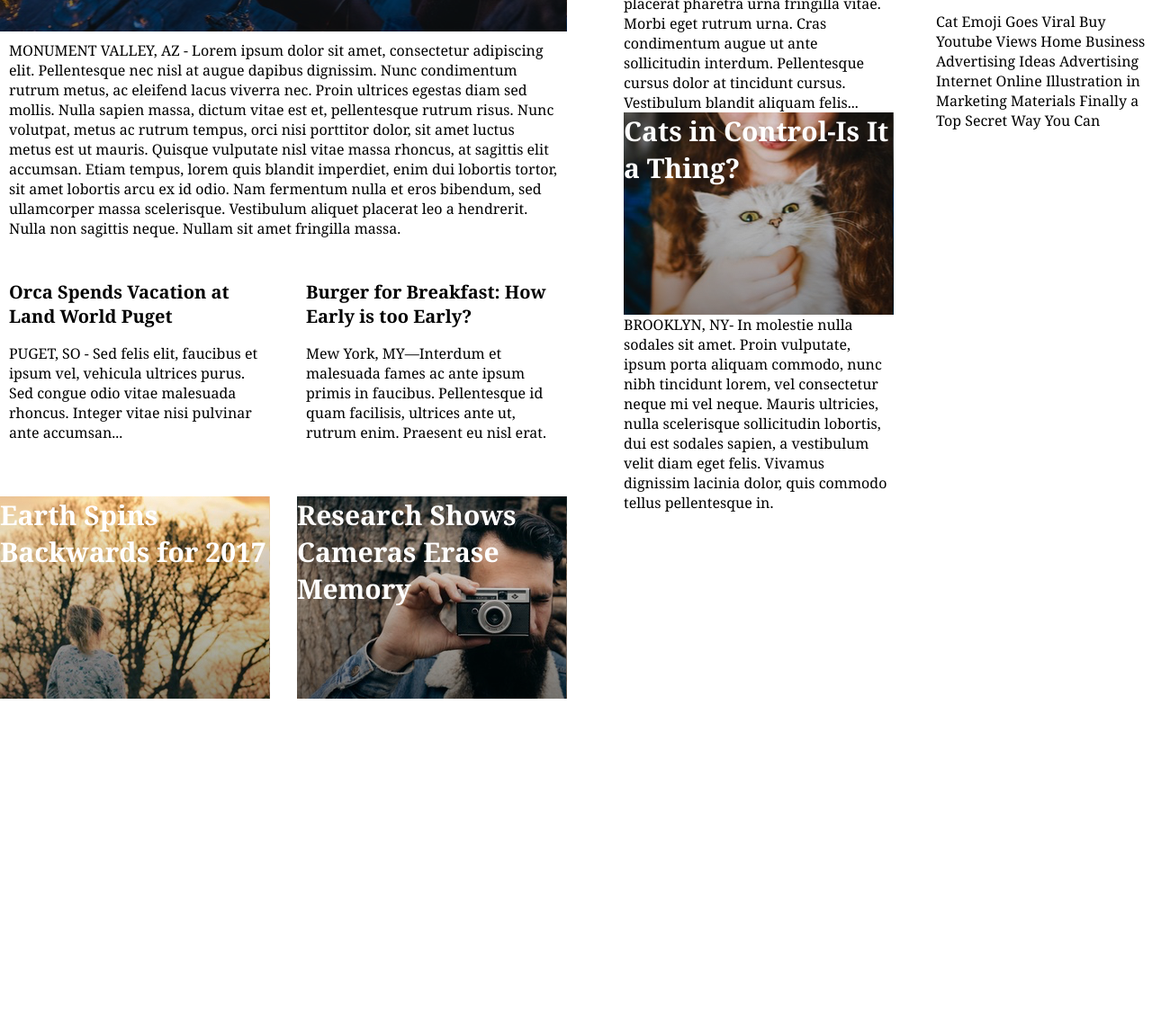
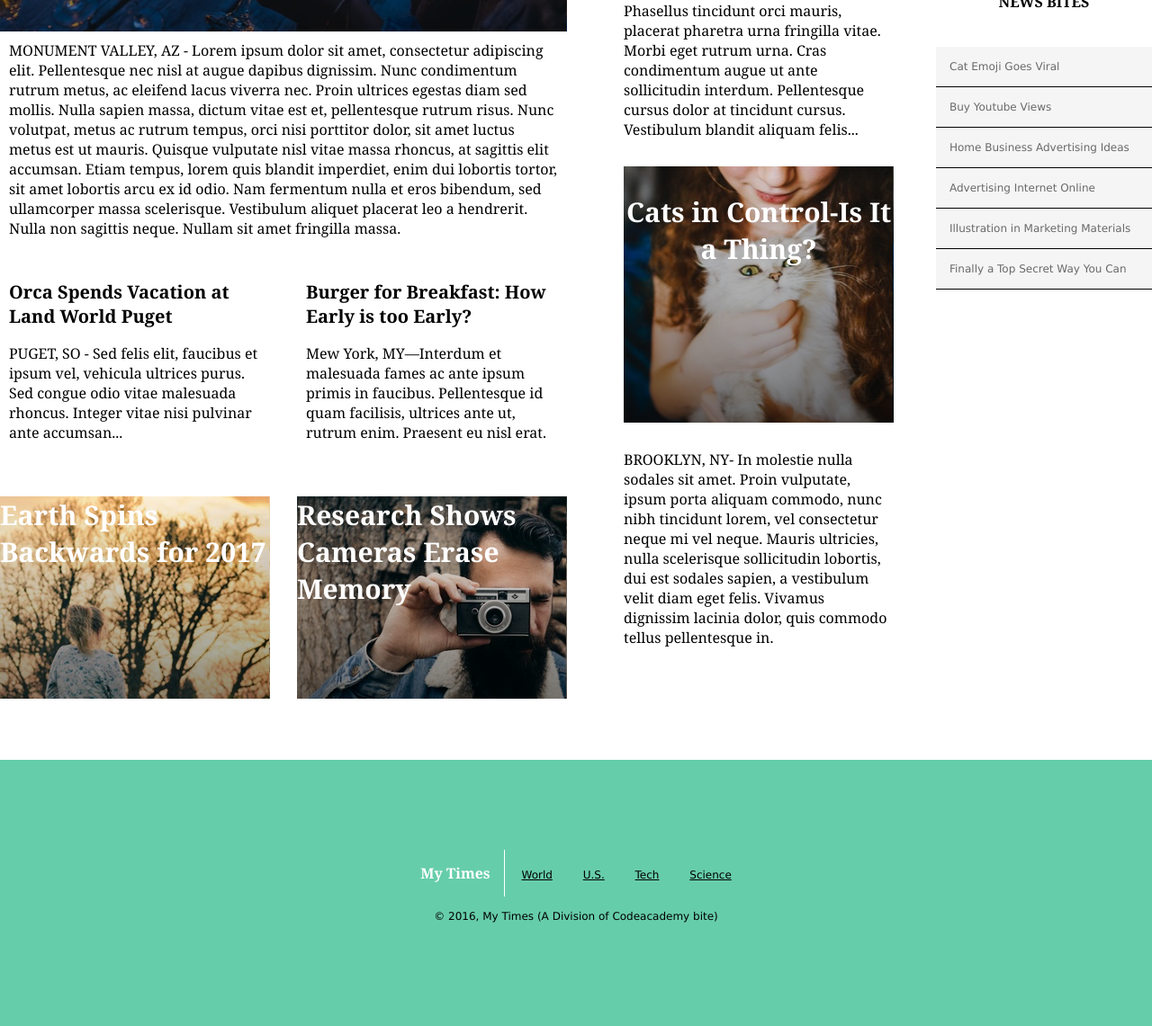
Before and after one commit to afarboleda/MyTimes, a plain HTML site: page index.html in a window 1280 px wide. Shown: the part 408-1549 px from the top of the page at 90% size. Before the commit the page ends 1185 px from the top, so only its background shows below. Drawn offline with Linux system fonts and the light colour scheme.

Commit message:
Committing Final

```diff
--- a/index.html
+++ b/index.html
@@ -12,10 +12,10 @@
           <span>My Times</span>
       </div>
       <nav>
-        <span><a href="./resources/index.html">World</a></span>
-        <span><a href="./resources/index.html">U.S.</a></span>
-        <span><a href="./resources/index.html">Tech</a></span>
-        <span><a href="./resources/index.html">Science</a></span>
+        <span><a href="./index.html">World</a></span>
+        <span><a href="./index.html">U.S.</a></span>
+        <span><a href="./index.html">Tech</a></span>
+        <span><a href="./index.html">Science</a></span>
       </nav>
     </header>
     <div class="column">
@@ -67,9 +67,28 @@
         </div>
         <div>
           <h2>NEWS BITES</h2>
-          <p>Cat Emoji Goes Viral Buy Youtube Views Home Business Advertising Ideas Advertising Internet Online Illustration in Marketing Materials Finally a Top Secret Way You Can</p>
+        </div>
+        <div class="links">
+          <p>Cat Emoji Goes Viral</p>
+          <p>Buy Youtube Views</p>
+          <p>Home Business Advertising Ideas</p>
+          <p>Advertising Internet Online</p>
+          <p>Illustration in Marketing Materials</p>
+          <p>Finally a Top Secret Way You Can</p>
         </div>
       </div>
     </div>
+    <footer>
+      <div>
+        <span class="mytimes">My Times</span>
+        <span><a href="./resources/index.html">World</a></span>
+        <span><a href="./resources/index.html">U.S.</a></span>
+        <span><a href="./resources/index.html">Tech</a></span>
+        <span><a href="./resources/index.html">Science</a></span>
+      </div>
+      <div class="copyright">
+        <p>&copy 2016, My Times (A Division of Codeacademy bite)<p/>
+      </div>
+    </footer>
   </body>
 </html>
--- a/resources/css/style.css
+++ b/resources/css/style.css
@@ -40,6 +40,18 @@ header {
   background-color: white;
 }
 
+footer {
+  display: flex;
+  align-items: center;
+  justify-content: center;
+  background-color: MediumAquamarine;
+  margin: auto;
+  padding: 100px;
+  font-family: Verdana;
+  font-size: 12px;
+  flex-direction: column;
+}
+
 .logo {
   color: MediumAquamarine;
   display: flex;
@@ -66,6 +78,7 @@ nav span {
   font-family: Georgia;
   display: flex;
   padding-top: 116px;
+  padding-bottom: 80px;
   justify-content: space-between;
 }
 
@@ -144,3 +157,49 @@ div .imageBackground {
 .cats {
   background-image: url("../images/img-story-1.png");
 }
+
+.small h2 {
+  font-size: 16px;
+  font-weight: bold;
+  padding: 25px;
+  text-align: center;
+}
+
+.medium div {
+  padding-top: 30px;
+  padding-bottom:30px;
+}
+
+.medium .cats p {
+  text-align: center;
+}
+
+
+.links {
+  background-color: WhiteSmoke;
+  font-family: Verdana;
+  font-size: 12px;
+  color: DimGray;
+}
+
+.links p {
+  padding: 15px;
+  margin:0;
+  border-bottom: 1px solid black;
+}
+
+footer .mytimes {
+  font-family: Georgia;
+  font-size: 16px;
+  font-weight: bold;
+  color: white;
+  border-right: 1px solid white;
+}
+
+footer div {
+  padding:15px;
+}
+
+footer span {
+  padding: 15px;
+}
```
